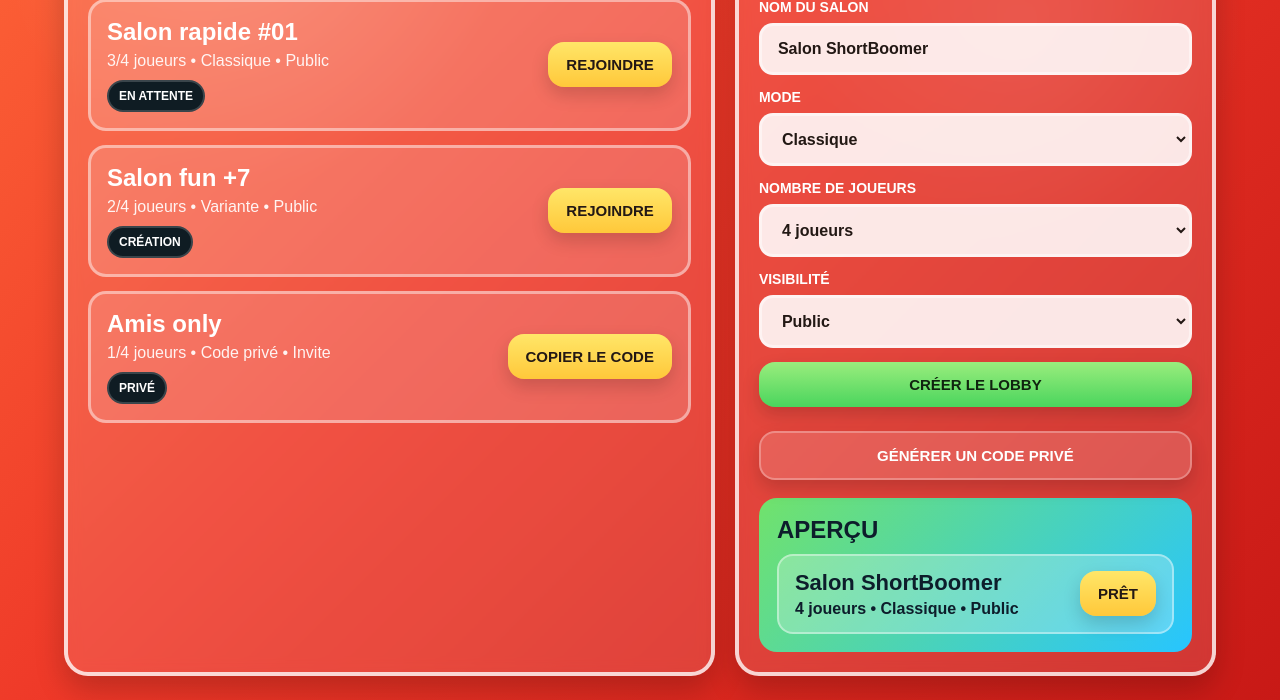
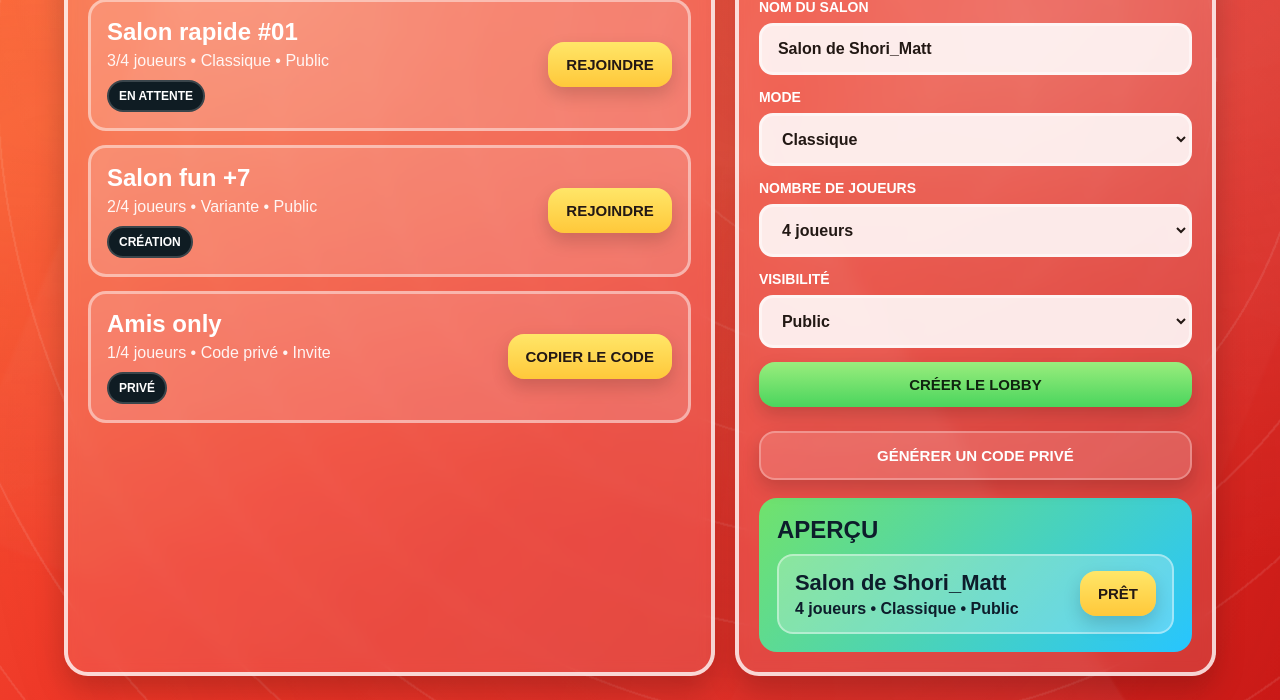
Before and after one commit to VovaKaraush/UNO-WEB, a website: page public/online.html in a window 1280 px wide. Shown: the part 265-965 px from the top of the page. Drawn offline with Linux system fonts and the light colour scheme.

Commit message:
Add background animated

```diff
--- a/public/online.html
+++ b/public/online.html
@@ -18,7 +18,7 @@
       </div>
       <div class="profile">
         <div class="profile-card">
-          <div class="name">ShortBoomer</div>
+          <div class="name">Shori_Matt</div>
           <div class="coins">700 🪙</div>
           <div class="level"><span></span></div>
         </div>
@@ -62,7 +62,7 @@
         <form class="form-grid">
           <div class="field">
             <label>Nom du salon</label>
-            <input type="text" value="Salon ShortBoomer">
+            <input type="text" value="Salon de Shori_Matt">
           </div>
           <div class="field">
             <label>Mode</label>
@@ -95,7 +95,7 @@
           <h3>Aperçu</h3>
           <div class="mini-room">
             <div>
-              <strong>Salon ShortBoomer</strong>
+              <strong>Salon de Shori_Matt</strong>
               <span>4 joueurs • Classique • Public</span>
             </div>
             <button class="join-btn">Prêt</button>
--- a/public/styles.css
+++ b/public/styles.css
@@ -42,6 +42,89 @@ body {
   color: #fff;
   min-height: 100vh;
   overflow-x: hidden;
+  position: relative;
+}
+
+body::before,
+body::after {
+  content: "";
+  position: fixed;
+  inset: -20%;
+  pointer-events: none;
+}
+
+/* Large soft waves */
+body::before {
+  z-index: 0;
+  background:
+    radial-gradient(ellipse at 18% 50%, rgba(255, 210, 120, 0.16) 0%, rgba(255, 210, 120, 0) 55%),
+    radial-gradient(ellipse at 72% 35%, rgba(255, 255, 255, 0.14) 0%, rgba(255, 255, 255, 0) 58%),
+    radial-gradient(ellipse at 55% 80%, rgba(255, 70, 70, 0.2) 0%, rgba(255, 70, 70, 0) 54%),
+    repeating-radial-gradient(
+      circle at 60% 45%,
+      rgba(255, 255, 255, 0.11) 0 2px,
+      rgba(255, 255, 255, 0) 2px 90px
+    );
+  transform-origin: 50% 50%;
+  animation: unoAmbientPulse 10s ease-in-out infinite alternate;
+}
+
+/* Moving streak layer */
+body::after {
+  z-index: 1;
+  background:
+    conic-gradient(
+      from 35deg at 65% 45%,
+      rgba(255, 255, 255, 0.18),
+      rgba(255, 255, 255, 0) 20%,
+      rgba(255, 255, 255, 0.12) 36%,
+      rgba(255, 255, 255, 0) 58%,
+      rgba(255, 255, 255, 0.16) 76%,
+      rgba(255, 255, 255, 0) 100%
+    );
+  mix-blend-mode: screen;
+  opacity: 0.28;
+  filter: blur(1px);
+  transform-origin: 60% 45%;
+  animation: unoAmbientSweep 16s linear infinite;
+}
+
+@keyframes unoAmbientPulse {
+  0% {
+    transform: scale(1) translate3d(0, 0, 0);
+    opacity: 0.8;
+  }
+  100% {
+    transform: scale(1.08) translate3d(1.5%, -1.2%, 0);
+    opacity: 1;
+  }
+}
+
+@keyframes unoAmbientSweep {
+  0% {
+    transform: rotate(0deg) scale(1);
+  }
+  50% {
+    transform: rotate(180deg) scale(1.06);
+  }
+  100% {
+    transform: rotate(360deg) scale(1);
+  }
+}
+
+@media (prefers-reduced-motion: reduce) {
+  body::before,
+  body::after {
+    animation: none;
+  }
+}
+
+.page,
+.online-page,
+.auth-container,
+.footer-action {
+  position: relative;
+  z-index: 2;
 }
 
 .page {
```
